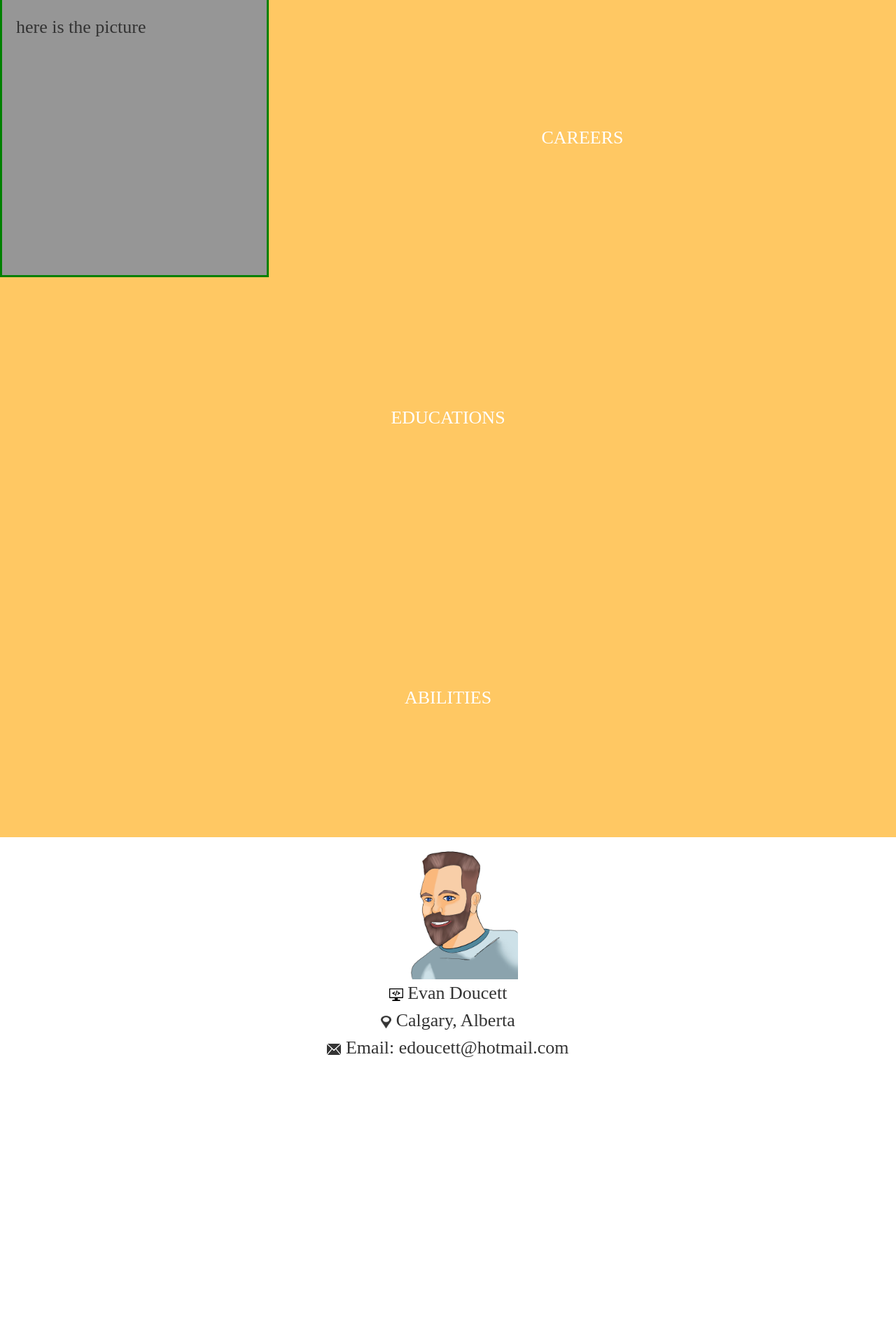
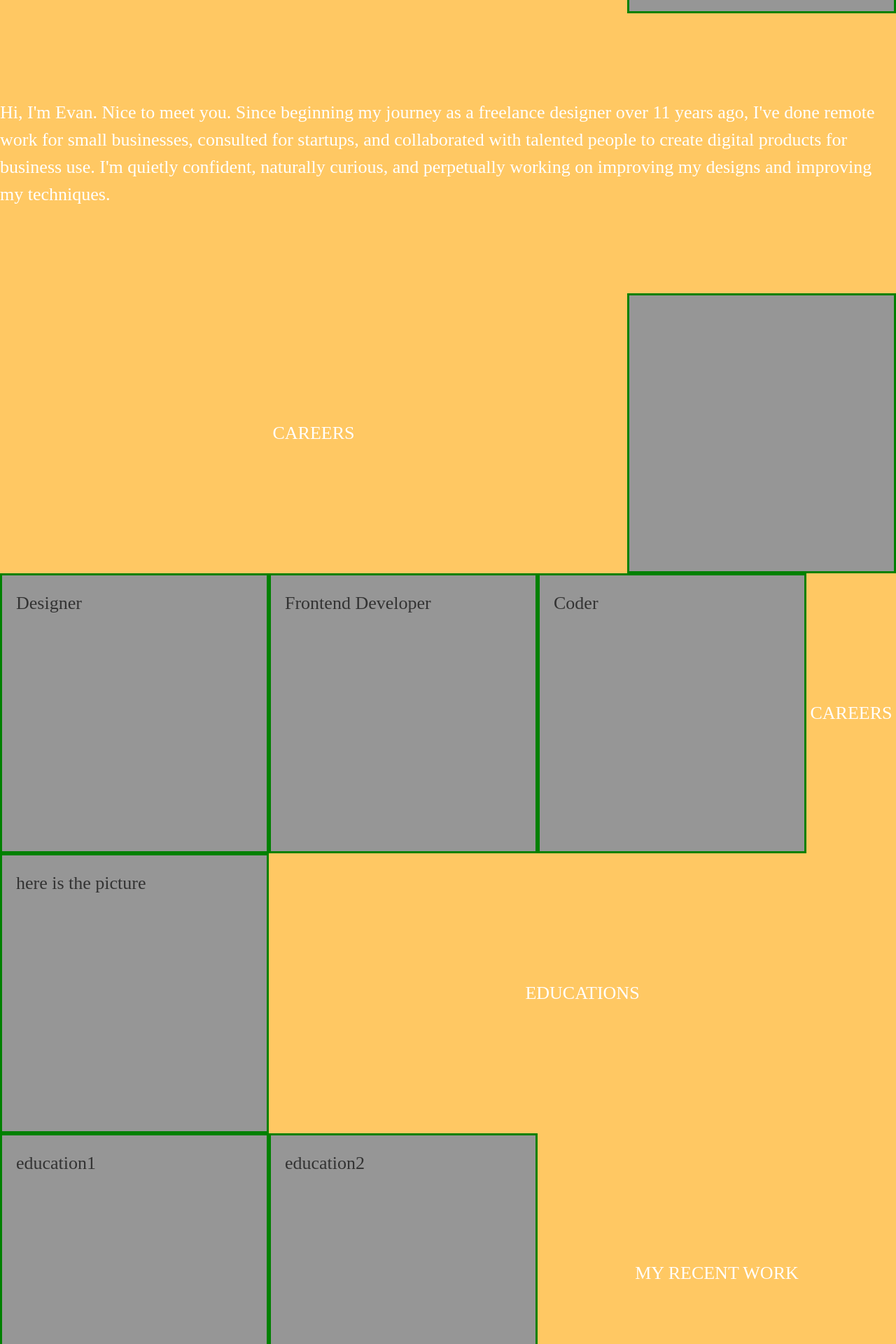
Before and after one commit to AtomDestructo/personalprofile, a React (Create React App) app in the folder personalprofile/: page / in a window 1280 px wide. Shown: the part 880-2800 px from the top of the page at 70% size. Before the commit the page ends 2399 px from the top, so only its background shows below. Built offline with nearby package versions, Linux system fonts and the light colour scheme; a web font is replaced by a local one.

Commit message:
Update Blurb.js

```diff
--- a/personalprofile/src/Components/Blurb.js
+++ b/personalprofile/src/Components/Blurb.js
@@ -4,38 +4,68 @@ export default function Blurb(){
         <>
         <section>
             <div class="bg_center">
-                <div>WELCOME THE PROFILE OF PROGRAMMER</div>
+                <div>WEB DEVELOPER PROFILE</div>
+                <div>Designer, Frontend Developer and Coder</div>
+                <div>I design and code beautifully simple things, and I love what I do.</div>
+                <img src="/media/Me2.jpg" width={"200px"} alt="#" />
                 <div>EVAN DOUCETT</div>
             </div>
         </section>
+
         <section >
             <articler>
                 <div class="justify-content-end col-6">
                     <img src="/media/Me2.jpg" width={"200px"} alt="#" />
                 </div>
             </articler>
-            <div class="bg_center">
-                ABOUT ME
-            </div>
+            <div class="bg_center">ABOUT ME</div>
+            <div class="bg_center">Hi, I'm Evan. Nice to meet you.
+                Since beginning my journey as a freelance designer over 11 years ago,
+                I've done remote work for small businesses, consulted for startups,
+                and collaborated with talented people to create digital products for
+                business use. I'm quietly confident, naturally curious,
+                and perpetually working on improving my designs and improving my techniques.</div>
+            <articler>
+                <div class="justify-content-end col-6">
+                </div>
+            </articler>
+        </section>
+
+        <section>
+            <div class="bg_center">CAREERS</div>
+            <articlel>
+                <div>Designer</div>
+            </articlel>
+            <articlel>
+                <div>Frontend Developer</div>
+            </articlel>
+            <articlel>
+                <div>Coder</div>
+            </articlel>
         </section>
 
         <section>
             <articlel>
                 here is the picture
             </articlel>
-            <div class="bg_center">
-            CAREERS
-            </div>
+            <div class="bg_center">CAREERS</div>
         </section>
+
         <section>
-            <div class="bg_center">
-            EDUCATIONS
-            </div>
+            <div class="bg_center">EDUCATIONS</div>
+            <articlel>
+                <div>education1</div>
+            </articlel>
+            <articlel>
+                <div>education2</div>
+            </articlel>
         </section>
+
         <section>
-            <div class="bg_center">
-            ABILITIES
-            </div>
+            <div class="bg_center">MY RECENT WORK</div>
+            <articlel>
+                here is the picture
+            </articlel>
         </section>
         </>
     )
```
